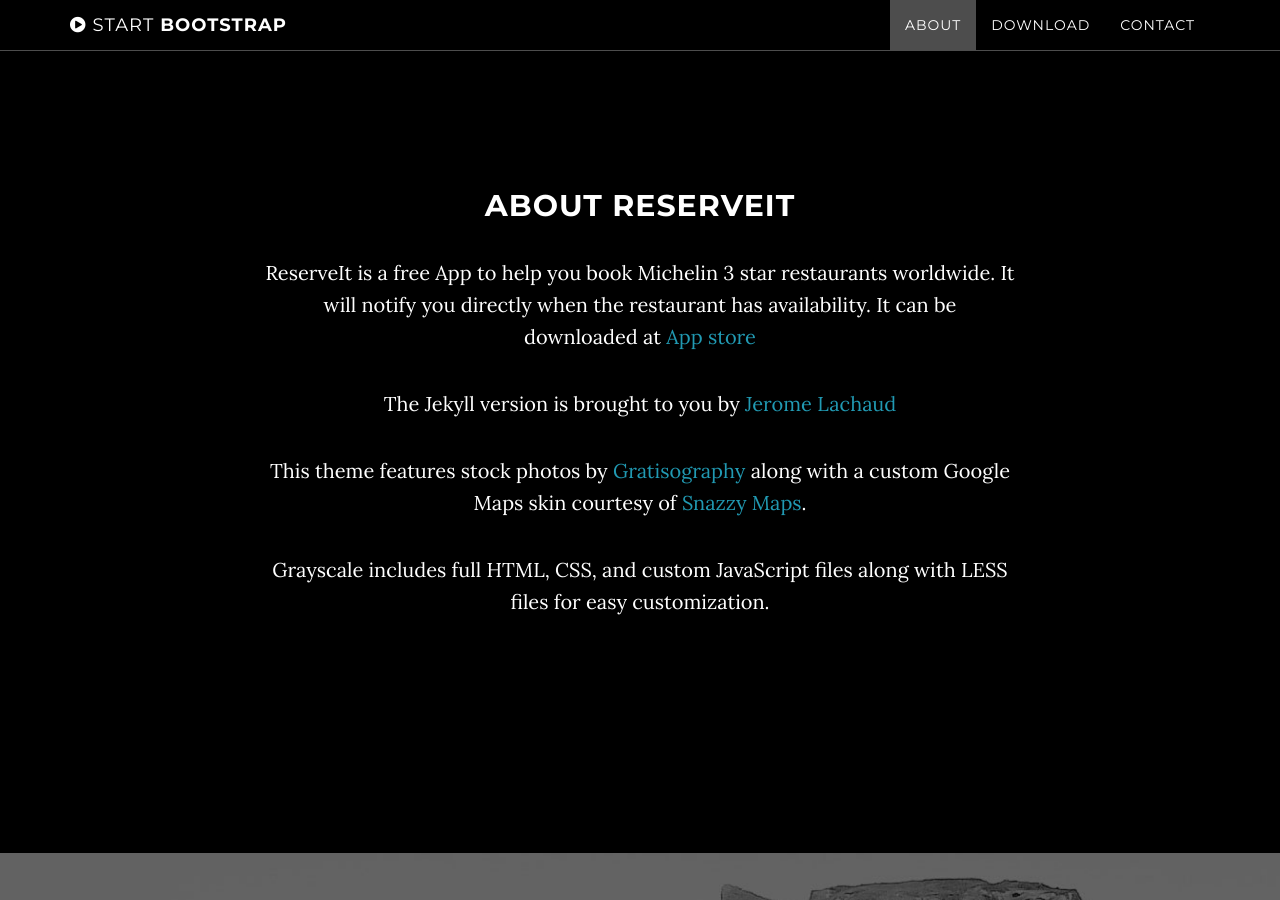
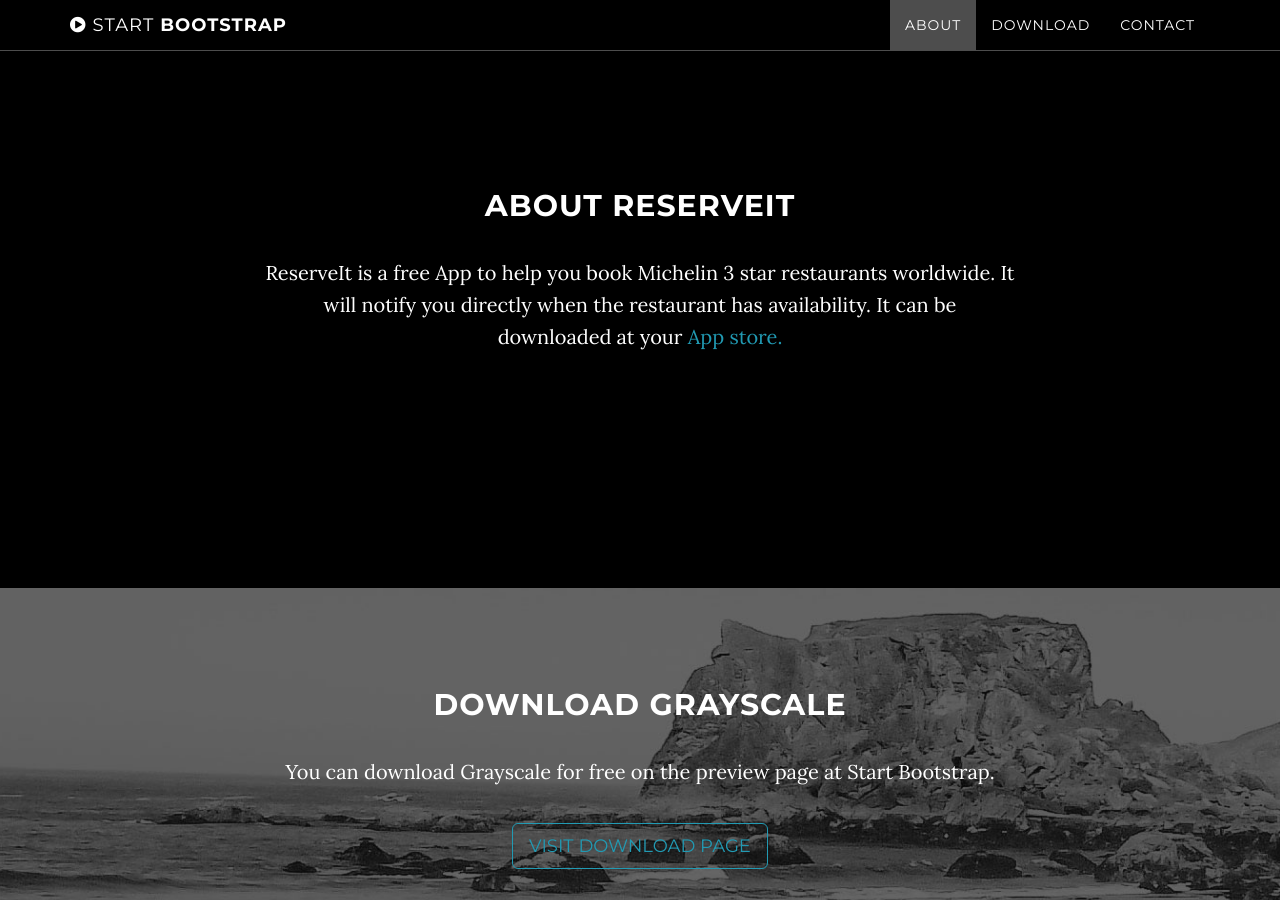
Before and after one commit to xiaoyubai/xiaoyubai.github.io, a Jekyll site: the page built from index.html, in a window 1280 px wide and 900 px high, scrolled down 911 px. Built offline with Jekyll 4.4.1, drawn with Linux system fonts in a browser that asks for light colours.

Commit message:
modify about me

```diff
--- a/_includes/about.html
+++ b/_includes/about.html
@@ -3,10 +3,7 @@
         <div class="row">
             <div class="col-lg-8 col-lg-offset-2">
                 <h2>About ReserveIt</h2>
-                <p>ReserveIt is a free App to help you book Michelin 3 star restaurants worldwide. It will notify you directly when the restaurant has availability.  It can be downloaded at <a href="http://xiaoyubai.github.io/">App store</a></p>
-                <p>The Jekyll version is brought to you by <a href="https://github.com/jeromelachaud">Jerome Lachaud</a></p>
-                <p>This theme features stock photos by <a href="http://gratisography.com/">Gratisography</a> along with a custom Google Maps skin courtesy of <a href="http://snazzymaps.com/">Snazzy Maps</a>.</p>
-                <p>Grayscale includes full HTML, CSS, and custom JavaScript files along with LESS files for easy customization.</p>
+                <p>ReserveIt is a free App to help you book Michelin 3 star restaurants worldwide. It will notify you directly when the restaurant has availability.  It can be downloaded at your <a href="http://xiaoyubai.github.io/">App store.</a></p>
             </div>
         </div>
     </section>
```
